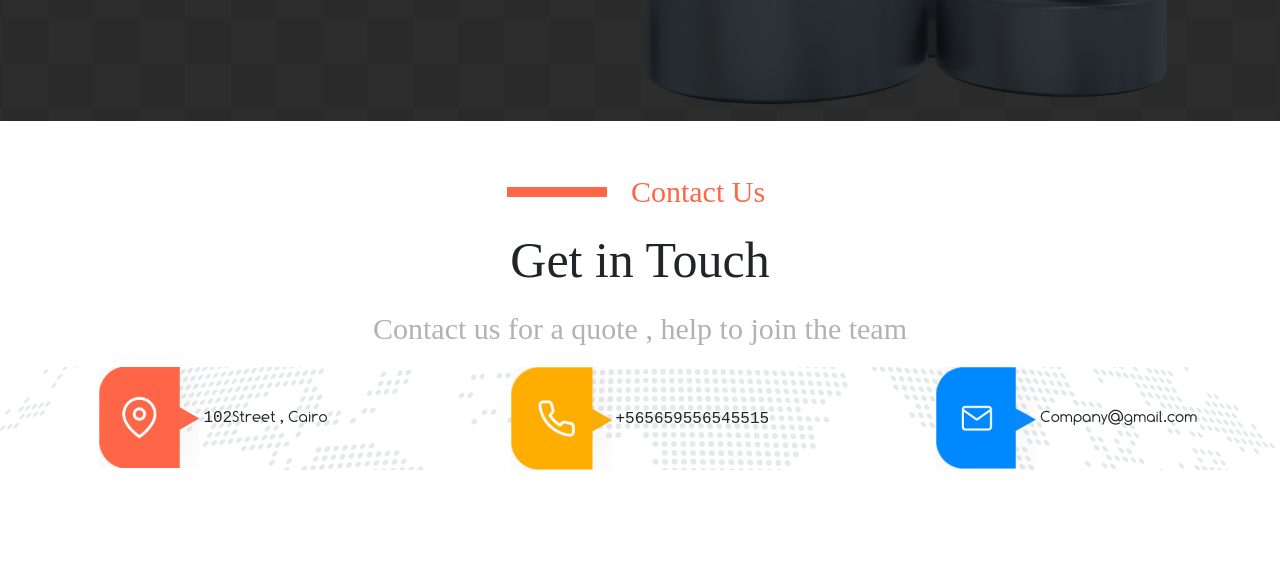
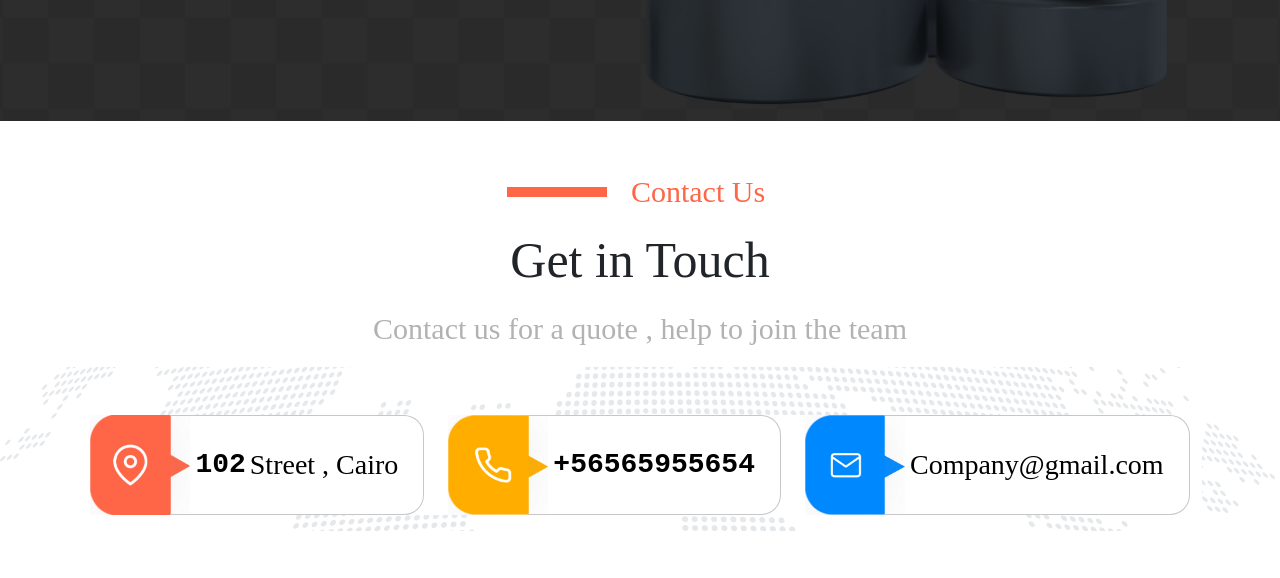
Before and after one commit to Ahmd-Khaled/Letsia, a plain HTML site: page contact-us.html in a window 1280 px wide. Shown: the part 750-1328 px from the top of the page. Drawn offline with Linux system fonts and the light colour scheme; a web font is replaced by a local one.

Commit message:
First version of Letsia Project-11

```diff
--- a/contact-us.html
+++ b/contact-us.html
@@ -77,9 +77,9 @@
             </div>
         </div>
     </section>
-    <section class="contact-us text-center pt-5 pb-5 overflow-hidden">
+    <section class="contact-us pt-5 pb-5 overflow-hidden">
         <div class="container-fluid">
-            <div class="contact-us-head">
+            <div class="contact-us-head text-center">
                 <div class="head-title d-flex align-items-center justify-content-center">
                     <span class="line-bf d-inline-block"></span>
                     <span class="title d-inline-block ps-2 pe-2">Contact Us</span>
@@ -87,20 +87,29 @@
                 <h1 class="large-title mt-3 mb-3">Get in Touch</h1>
                 <p class="text">Contact us for a quote , help to join the team</p>
             </div>
-            <div class="row contacts">
-                <div class="col-lg-4 box">
+            <div class="row contacts justify-content-center">
+                <div class="col-xl-4 col-lg-6 box mb-3 d-flex align-items-center">
                     <img class="img-fluid" src="imgs/loction.png" alt="">
-                    <span class="num">102</span><span>Street , Cairo</span>
+                    <div class="info d-flex align-items-center">
+                        <span class="num pe-1">102</span><span>Street , Cairo</span>
+                    </div>
                 </div>
-                <div class="col-lg-4 box">
+                <div class="col-xl-4 col-lg-6 box mb-3 d-flex align-items-center">
                     <img class="img-fluid" src="imgs/phone.png" alt="">
-                    <span class="num">+565659556545515</span>
+                    <div class="info d-flex align-items-center">
+                        <span class="num">+56565955654</span>
+                    </div>
                 </div>
-                <div class="col-lg-4 box">
+                <div class="col-xl-4 col-lg-6 box mb-3 d-flex align-items-center">
                     <img class="img-fluid" src="imgs/mail.png" alt="">
-                    <span>Company@gmail.com</span>
+                    <div class="info d-flex align-items-center">
+                        <span>Company@gmail.com</span>
+                    </div>
                 </div>
             </div>
+            <form action="post">
+
+            </form>
         </div>
     </section>
     <footer class="footer">
--- a/css/letsia.css
+++ b/css/letsia.css
@@ -47,9 +47,6 @@ body {
 }
 .to-top.show {right: 1rem;}
 /* -----------contact-us Page------- */
-.contact-us {
-    height: 600px;
-}
 .contact-us .contact-us-head .head-title .line-bf {
     width: 100px;
     height: 10px;
@@ -75,12 +72,39 @@ body {
     background-size: cover;
     background-repeat: no-repeat;
     background-position: center center;
+    padding-top: 3rem;
+}
+.contact-us .contacts .box {
+    color: var(--black-color);
+    font-size: 28px;
+    font-family: "vip-rawy-bold";
+    background-color: var(--white-color);
+    width: fit-content;
+    width: -moz-fit-content;
+}
+@media (max-width: 575px) {
+    .contact-us .contacts .box {
+        font-size: 20px;
+    }
 }
 .contact-us .contacts .box img {
-    width: 25%;
+    width: 100px;
+    height: 100px;
+}
+.contact-us .contacts .box .info {
+    height: 100px;
+    margin-left: -20px;
+    padding-left: 25px;
+    padding-right: 25px;
+    border-top: 1px solid #C7C7C7;
+    border-right: 1px solid #C7C7C7;
+    border-bottom: 1px solid #C7C7C7;
+    border-top-right-radius: 20px;
+    border-bottom-right-radius: 20px;
 }
 .contact-us .contacts .box .num {
     font-family:'Courier New', Courier, monospace;
+    font-weight: bold;
 }
 /* -----------Page-------------- */
 /* .landing {
```
